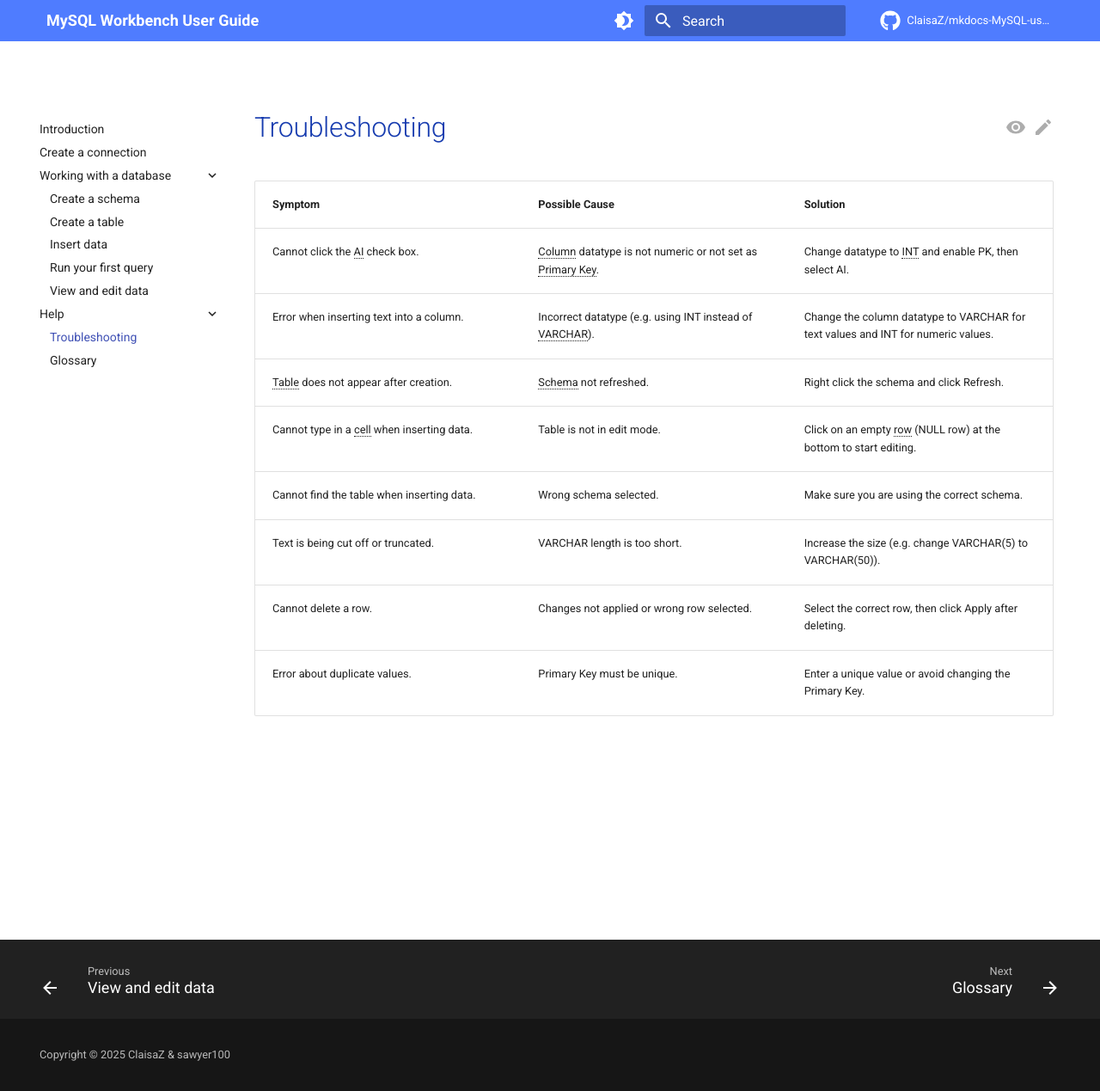
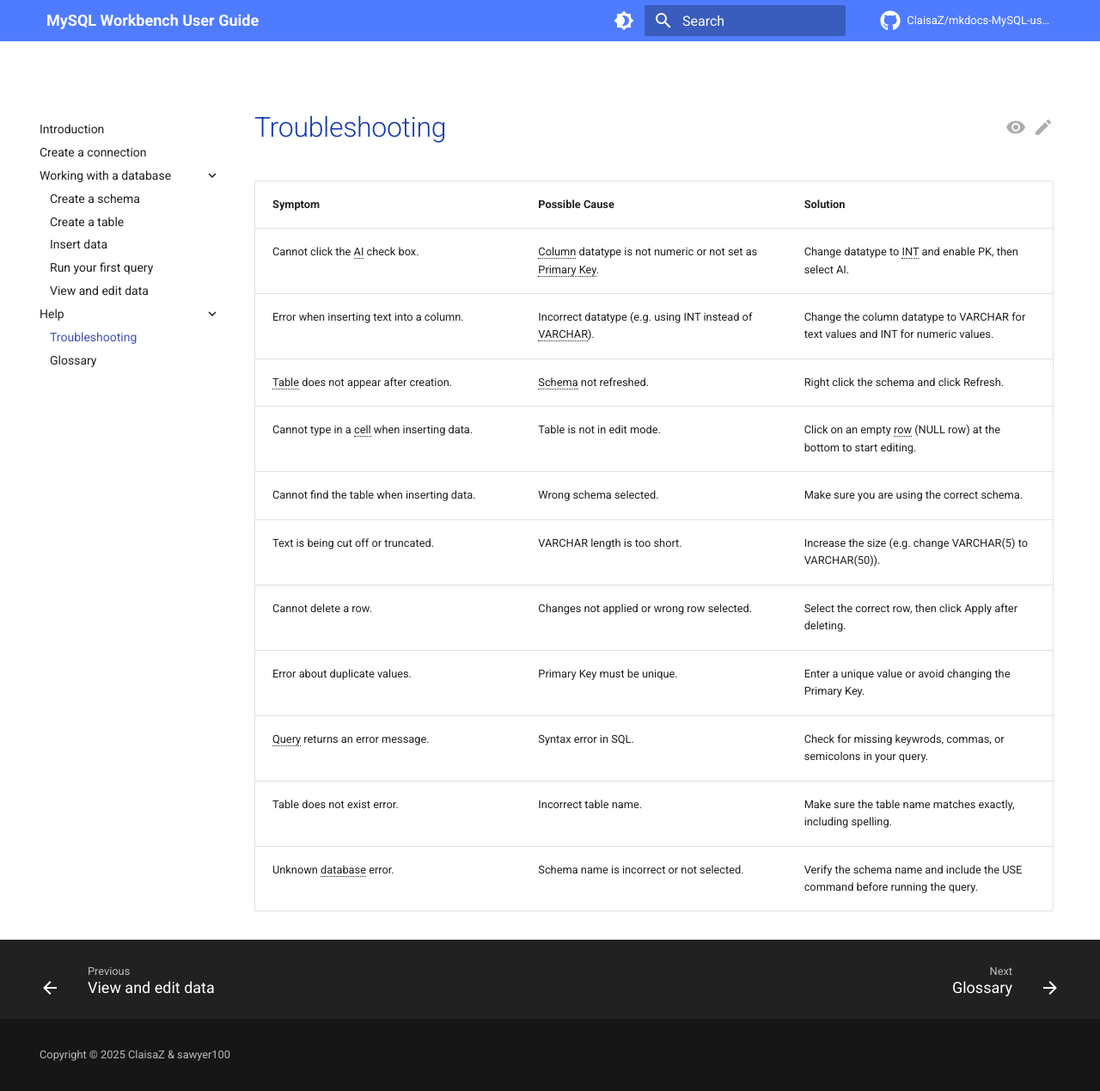
Before and after one commit to ClaisaZ/mkdocs-MySQL-user-guide, an MkDocs documentation site: the page built from docs/troubleshooting.md, in a window 1280 px wide and 1269 px high. Shown: the whole window at 86% size. Built offline with MkDocs 1.6.1 and Material for MkDocs 9.7.7, drawn with Linux system fonts in a browser that asks for light colours; comment, search, counter and statistics services are not loaded.

Commit message:
finished troubleshooting

```diff
--- a/docs/troubleshooting.md
+++ b/docs/troubleshooting.md
@@ -48,6 +48,21 @@
         <td>Primary Key must be unique.</td>
         <td>Enter a unique value or avoid changing the Primary Key.</td>
       </tr>
+      <tr>
+        <td>Query returns an error message.</td>
+        <td>Syntax error in SQL.</td>
+        <td>Check for missing keywrods, commas, or semicolons in your query.</td>
+      </tr>
+      <tr>
+        <td>Table does not exist error.</td>
+        <td>Incorrect table name.</td>
+        <td>Make sure the table name matches exactly, including spelling.</td>
+      </tr>
+      <tr>
+        <td>Unknown database error.</td>
+        <td>Schema name is incorrect or not selected.</td>
+        <td>Verify the schema name and include the USE command before running the query.</td>
+      </tr>
     </tbody>
   </table>
 </div>
```
